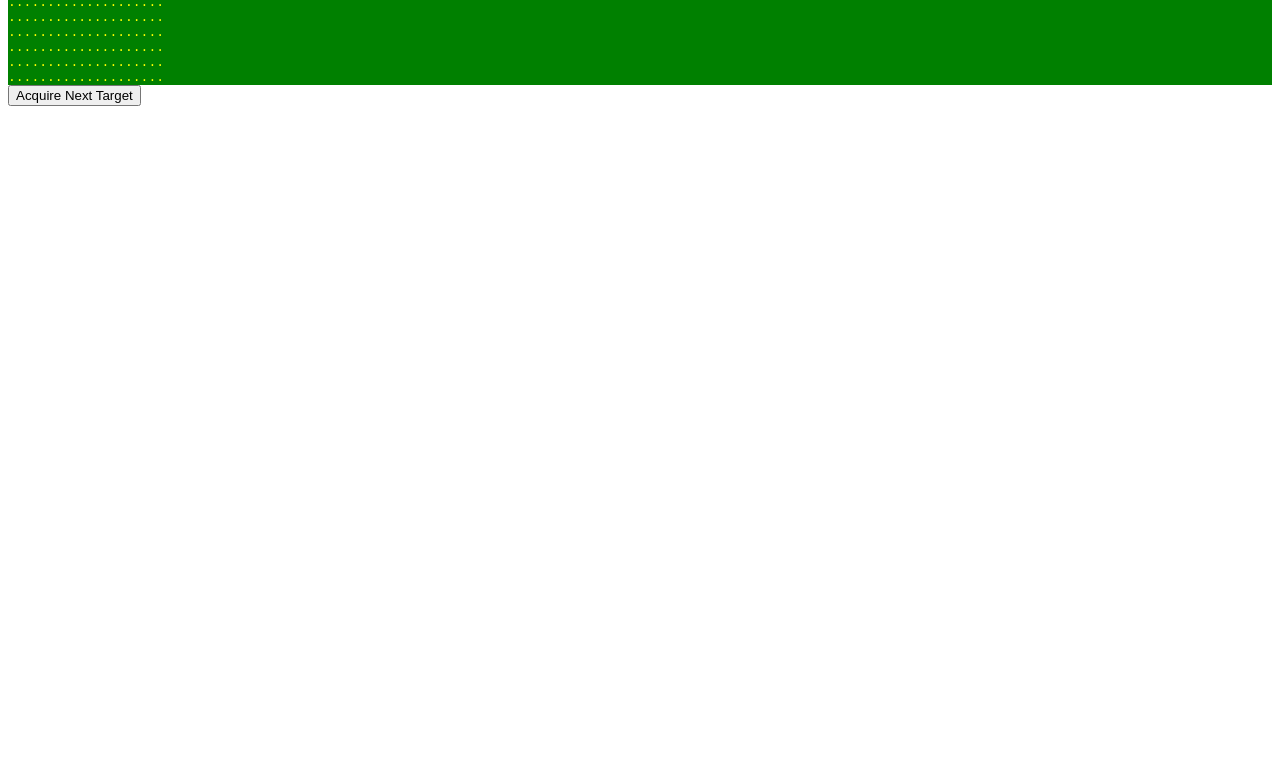
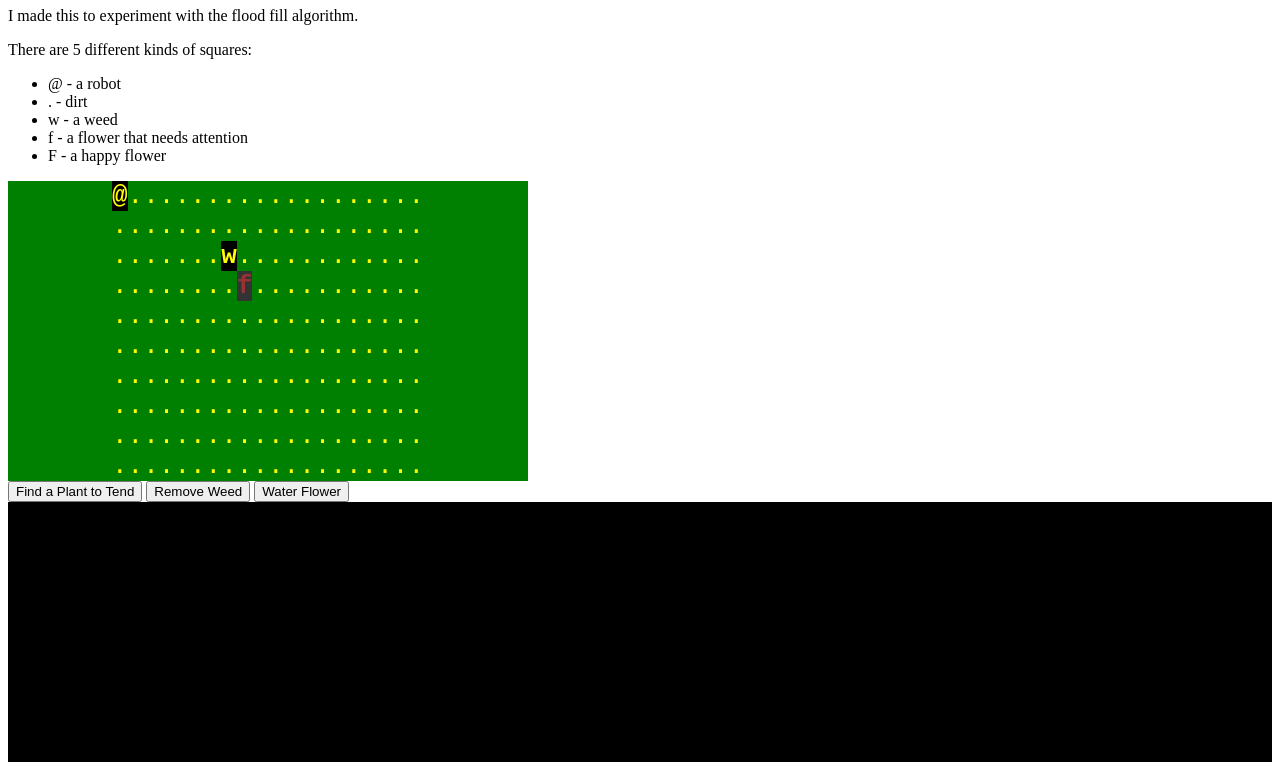
Before and after one commit to cherdt/robot-gardener, a plain HTML site: page index.html in a window 1280 px wide. Shown: the part 73-843 px from the top of the page. Before the commit the page ends 800 px from the top, so only its background shows below. Drawn offline with Linux system fonts and the light colour scheme.

Commit message:
Infinite loop when there are no plants to tend

```diff
--- a/index.html
+++ b/index.html
@@ -9,17 +9,27 @@
     	background-color: green;
     	color: yellow;
     	font-family: monospace;
+    	font-size: xx-large;
+    	text-align: center;
+    	width: 20em;
     }
     #log {
     	background-color: black;
     	color: #eee;
     	font-family: monospace;
+    	height: 20em;
+    	overflow-y: scroll;
     }
     .robot {
     	background-color: black;
     	font-weight: bold;
     }
     .flower {
+    	background-color: #333;
+    	color: #933;
+    	font-weight: bold;
+    }
+    .happyflower {
     	background-color: black;
     	color: red;
     	font-weight: bold;
@@ -38,12 +48,25 @@
 </head>
 <body>
 
+<h1>Robot Gardener</h1>
+<p>I made this to experiment with the flood fill algorithm.</p>
+<p>There are 5 different kinds of squares:</p>
+<ul>
+	<li>@ - a robot</li>
+	<li>. - dirt</li>
+	<li>w - a weed</li>
+	<li>f - a flower that needs attention</li>
+	<li>F - a happy flower</li>
+</ul>
+
 <div id="garden">
 
 </div>
 
 <form>
-<input type="button" value="Acquire Next Target" onclick="garden.acquireTarget(); return false;">
+<input type="button" value="Find a Plant to Tend" onclick="garden.acquireTarget(); garden.approachTarget(); return false;">
+<input type="button" value="Remove Weed" onclick="garden.removeWeed(); return false;">
+<input type="button" value="Water Flower" onclick="garden.waterFlower(); return false;">
 </form>
 
 <div id="log">
@@ -74,10 +97,14 @@
         return json;
     };
 
+    sleep = function (ms) {
+        return new Promise(resolve => setTimeout(resolve, ms));
+    };
+
     log = function (str) {
     	"use strict";
     	document.getElementById("log").innerHTML += "<br>" + str;
-    }
+    };
 
     var state = {
         "w": "20",
@@ -110,18 +137,23 @@
     	this.y = y;
     	this.adjacentNodes = [];
     	this.immediatePredecessors = [];
-    	this.hasBeenQueued = false;
     	if (stepsFromRobot === undefined) {
         	this.stepsFromRobot = Number.POSITIVE_INFINITY;
     	} else {
     		this.stepsFromRobot = stepsFromRobot;
     	}
     	this.isTarget = function () {
-    		return this.displayValue !== "." && this.stepsFromRobot !== 0;
+    		return this.displayValue !== "." && this.description !== "happy flower" && this.stepsFromRobot !== 0;
     	};
     	this.addImmediatePredecessor = function (node) {
-    		this.immediatePredecessors.push(node);
+    		if (!this.immediatePredecessors.includes(node)) {
+        		this.immediatePredecessors.push(node);
+    		}
     	};
+    	this.getRandomPredecessor = function () {
+    		var randomPredecessor = Math.floor(Math.random() * this.immediatePredecessors.length);
+    		return this.immediatePredecessors[randomPredecessor];
+    	}
     	this.getAdacentNodes = function () {
 
     		return [];
@@ -134,9 +166,35 @@
     	width: 0,
     	height: 0,
     	container: document.getElementById("garden"),
-    	robot: new Node("<span class='robot'>@</span>","garden-bot",0,0,0),
+    	robot: new Node("<span class='robot'>@</span>","robot",0,0,0),
     	flower: new Node("<span class='flower'>f</span>","flower",8,3),
     	weed: new Node("<span class='weed'>w</span>","weed",7,2),
+    	lastTarget: "",
+
+        getDirtNode: function (x, y) {
+        	"use strict";
+        	return new Node(".","dirt",x,y);
+        },
+
+        getHappyFlowerNode: function (x, y) {
+        	"use strict";
+        	return new Node("<span class='happyflower'>F</span>","happy flower",x,y);
+        },
+
+        // I dislike this function, it suggests the design is seriously flawed
+        resetSteps: function () {
+        	"use strict";
+        	var i, j;
+        	for (i = 0; i < this.height; i++) {
+        		for (j = 0; j < this.width; j++) {
+        			if (this.node[i][j].description === "robot") {
+        				this.node[i][j].stepsFromRobot = 0;
+        			} else {
+            			this.node[i][j].stepsFromRobot = Number.POSITIVE_INFINITY;
+        			}
+        		}
+        	}
+        },
 
     	acquireTarget: function () {
             "use strict";
@@ -146,31 +204,102 @@
             var currentNode;
             var node;
 
-            log("Acquiring target...");
-            console.log(isTargetAcquired);
-            console.log(queue);
-            console.log(this.robot);
+            this.resetSteps();
+
+            log("Finding a plant...");
             while (!isTargetAcquired && queue.length > 0) {
                 currentNode = queue.shift();
-                console.log("checking node" + currentNode.x + "," + currentNode.y);
+                console.log(currentNode);
                 for (node of this.getAdacentNodes(currentNode)) {
+
                 	if (node.isTarget()) {
-                		console.log("found target");
-                		log("Target acquired: " + node.description + " at " + node.x + "," + node.y);
+                		node.addImmediatePredecessor(currentNode);
+                		log("Plant found: " + node.description + " at " + node.x + "," + node.y);
                 		targetNode = node;
                 		isTargetAcquired = true;
                 		break;
                 	}
-                	if (!node.hasBeenQueued && node.stepsFromRobot > currentNode.stepsFromRobot) {
+                	if (node.stepsFromRobot > currentNode.stepsFromRobot) {
                 		node.stepsFromRobot = currentNode.stepsFromRobot + 1;
                 		node.addImmediatePredecessor(currentNode);
                 		queue.push(node);
-                		node.hasBeenQueued = true;
                 	}
                 }
             }
+
+            if (!isTargetAcquired) {
+            	log("There are currently no plants that need attention.");
+            }
+
+            this.lastTarget = targetNode;
             return targetNode;
     	},
+
+        removeWeed: function (targetNode) {
+        	"use strict";
+        	var node = targetNode;
+
+        	if (node === undefined) {
+        		node = this.lastTarget;
+        	}
+
+        	if (node.description === "weed") {
+        		this.node[node.y][node.x] = this.getDirtNode();
+        		log("Weed exterminated!");
+        		this.draw();
+        	} else {
+        		log("There's no weed here.");
+        	}
+        },
+
+        waterFlower: function (targetNode) {
+        	"use strict";
+        	var node = targetNode;
+
+        	if (node === undefined) {
+        		node = this.lastTarget;
+        	}
+
+        	if (node.description === "flower") {
+        		this.node[node.y][node.x] = this.getHappyFlowerNode();
+        		log("Watered flower. Look, it grew!");
+        		this.draw();
+        	} else {
+        		log("There's no flower here.");
+        	}
+        },
+
+        approachTarget: async function (targetNode) {
+        	"use strict";
+        	var path = [];
+        	var node = targetNode;
+        	var predecessor;
+
+        	if (node === undefined) {
+        		node = this.lastTarget;
+        	}
+
+        	while (node !== this.robot) {
+        		predecessor = node.getRandomPredecessor();
+        		path.push(predecessor);
+        		node = predecessor;
+        	}
+
+            while (path.length > 0) {
+            	await sleep(500);
+            	this.node[this.robot.y][this.robot.x] = this.getDirtNode(this.robot.x, this.robot.y)
+	        	node = path.pop();
+	        	node.displayValue = '<span class="robot">@</span>';
+	        	node.description = "robot";
+	        	node.stepsFromRobot = 0;
+	        	this.robot = node;
+	        	this.node[node.y][node.x] = this.robot;
+	        	this.draw();
+            }
+
+            log("Arrived at target plant");
+
+        },
 
         getAdacentNodes: function (node) {
             "use strict";
@@ -213,7 +342,7 @@
             return adjacentNodes;
         },
 
-    	draw: function (w, h, str) {
+        create: function (w, h, str) {
     		"use strict";
     		var content = "";
 		    var i = 0;
@@ -221,23 +350,32 @@
 		    this.width = w;
 		    this.height = h;
 		    this.char = str.split("");
-		    for (i = 0; i < h; i += 1) {
+		    for (i = 0; i < this.height; i += 1) {
 		    	this.node.push([]);
-		    	for (j = 0; j < w; j += 1) {
+		    	for (j = 0; j < this.width; j += 1) {
 		    		if (this.robot.x === j && this.robot.y === i) {
 		    			this.node[i].push(this.robot);
-		    			content += this.robot.displayValue;
 		    		} else if (this.flower.x === j && this.flower.y === i) {
 		    			this.node[i].push(this.flower);
-		    			content += this.flower.displayValue;
 		    		} else if (this.weed.x === j && this.weed.y === i) {
 		    			this.node[i].push(this.weed);
-		    			content += this.weed.displayValue;
 		    		} else {
 		    			this.node[i].push(new Node(".", "dirt", j, i));
-    		    		content += this.char[(i * w) + j];
 		    		}
 
+		    	}
+		    }
+		    this.draw();
+		},
+
+    	draw: function () {
+    		"use strict";
+    		var content = "";
+		    var i = 0;
+		    var j = 0;
+		    for (i = 0; i < this.height; i += 1) {
+		    	for (j = 0; j < this.width; j += 1) {
+		    		content += this.node[i][j].displayValue;
 		    	}
 		    	content += "<br>";
 		    }
@@ -245,7 +383,7 @@
     	}
     }
 
-    garden.draw(state.w, state.h, state.str);
+    garden.create(state.w, state.h, state.str);
 </script>
 
 </body>
```
